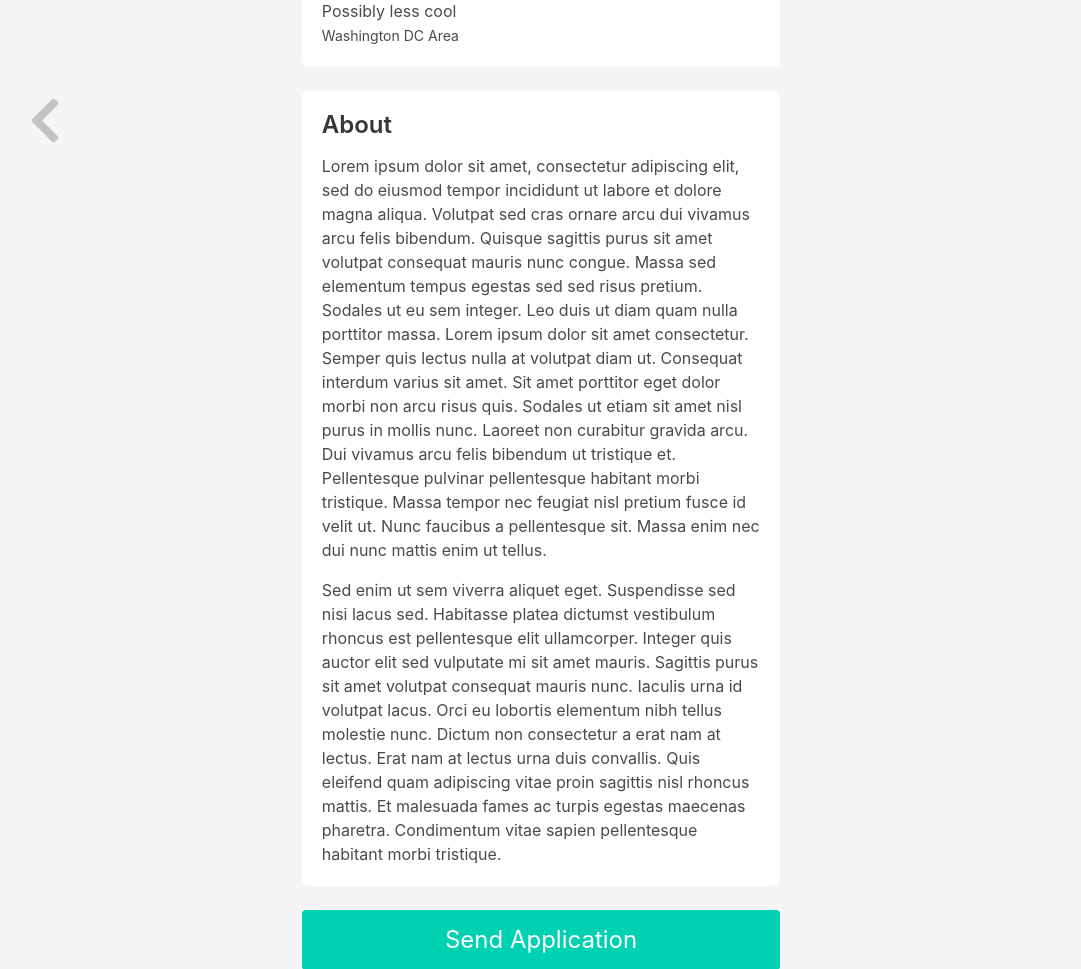
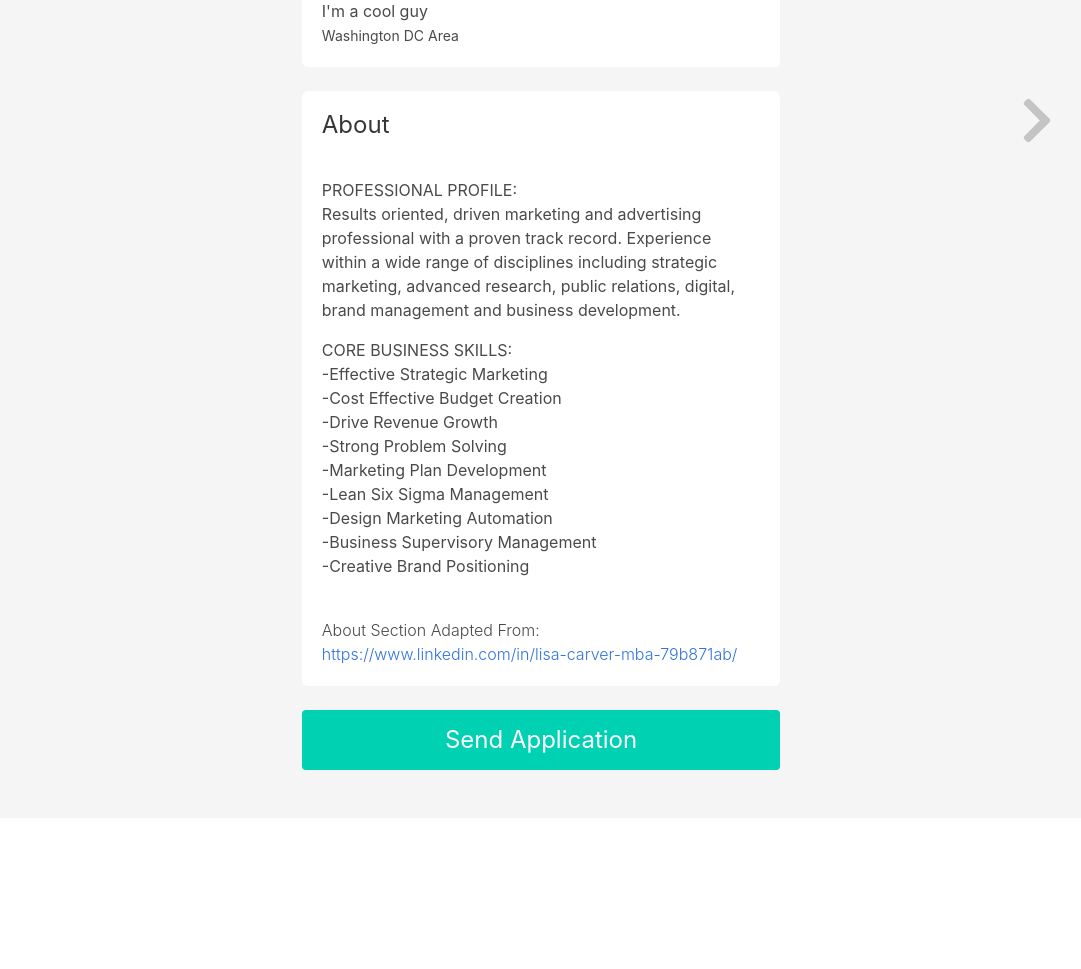
Before and after one commit to psavchuk/psavchuk.github.io, a website: page pages/index.html in a window 1280 px wide. Shown: the part 305-1274 px from the top of the page, without its empty margins (99-1180 px from the left). After the commit the page ends 1123 px from the top, so only its background shows below. Drawn offline with Linux system fonts and the light colour scheme.

Commit message:
reorganized folders

```diff
--- a/testpage.html
+++ b/pages/index.html
@@ -6,39 +6,39 @@
     <meta name="viewport" content="width=device-width, initial-scale=1">
     <script src="https://kit.fontawesome.com/a076d05399.js"></script>
     <title>Paul Savchuk - Technology and Lookism</title>
-    <link rel="stylesheet" href="css/mystyles.css">
+    <link rel="stylesheet" href="../css/mystyles.css">
   </head>
   <body>
       <section class="section">
         <div class="columns is-mobile">
-            <div class="column">
-                <div>
+            <div class="column is-narrow-mobile">
+                <!--<div>
                     <figure class="image is-32x32" style="position: fixed; left: 10%; top: 50%;">
                         <input class="nextpage" type="image" onclick="pagenext('index.html')" src="images/chevron-left-solid.svg">
                     </figure>
-                </div>
+                </div>-->
             </div>
             <div class="column is-three-quarters-mobile is-two-fifths-desktop">
                 <div class="box">
                     <!--Banner Image-->
                     <div class="banner">
                         <figure class="image">
-                            <img src="images/bannerplaceholder.jfif">
+                            <img src="../images/bannerplaceholder.jfif">
                         </figure>
                     </div>
                     <!--Profile picture-->
                     <div class="profilepicempty">
                         <figure class="image is-128x128">
-                            <img class="is-rounded" src="images/user-regular.svg">
+                            <img class="is-rounded" src="../images/user-regular.svg">
                             <!--<i class="fas fa-user-alt fa-6x"></i>-->
                         </figure>
                     </div>
                     <div class="content" style="padding-top: 25px">
                         <h2>
-                            Some other dude
+                            Paul Savchuk
                         </h2>
                         <p>
-                            Possibly less cool
+                            I'm a cool guy
                             <br>
                             <small>Washington DC Area</small>
                         </p>
@@ -46,28 +46,50 @@
                 </div>
                 <div class="box">
                     <div class="content">
-                        <h3>
+                        <h3 class="has-text-weight-normal">
                             About
                         </h3>
+                        <br>
                         <p>
-                            Lorem ipsum dolor sit amet, consectetur adipiscing elit, sed do eiusmod tempor incididunt ut labore et dolore magna aliqua. Volutpat sed cras ornare arcu dui vivamus arcu felis bibendum. Quisque sagittis purus sit amet volutpat consequat mauris nunc congue. Massa sed elementum tempus egestas sed sed risus pretium. Sodales ut eu sem integer. Leo duis ut diam quam nulla porttitor massa. Lorem ipsum dolor sit amet consectetur. Semper quis lectus nulla at volutpat diam ut. Consequat interdum varius sit amet. Sit amet porttitor eget dolor morbi non arcu risus quis. Sodales ut etiam sit amet nisl purus in mollis nunc. Laoreet non curabitur gravida arcu. Dui vivamus arcu felis bibendum ut tristique et. Pellentesque pulvinar pellentesque habitant morbi tristique. Massa tempor nec feugiat nisl pretium fusce id velit ut. Nunc faucibus a pellentesque sit. Massa enim nec dui nunc mattis enim ut tellus.
+                            PROFESSIONAL PROFILE:
+                            <br>
+                            Results oriented, driven marketing and advertising professional with a proven track record. Experience within a wide range of disciplines including strategic marketing, advanced research, public relations, digital, brand management and business development.
                         </p>
                         <p>
-                            Sed enim ut sem viverra aliquet eget. Suspendisse sed nisi lacus sed. Habitasse platea dictumst vestibulum rhoncus est pellentesque elit ullamcorper. Integer quis auctor elit sed vulputate mi sit amet mauris. Sagittis purus sit amet volutpat consequat mauris nunc. Iaculis urna id volutpat lacus. Orci eu lobortis elementum nibh tellus molestie nunc. Dictum non consectetur a erat nam at lectus. Erat nam at lectus urna duis convallis. Quis eleifend quam adipiscing vitae proin sagittis nisl rhoncus mattis. Et malesuada fames ac turpis egestas maecenas pharetra. Condimentum vitae sapien pellentesque habitant morbi tristique.
+                            CORE BUSINESS SKILLS:
+                            <br>
+                            -Effective Strategic Marketing
+                            <br>
+                            -Cost Effective Budget Creation
+                            <br>
+                            -Drive Revenue Growth
+                            <br>
+                            -Strong Problem Solving
+                            <br>
+                            -Marketing Plan Development
+                            <br>
+                            -Lean Six Sigma Management
+                            <br>
+                            -Design Marketing Automation
+                            <br>
+                            -Business Supervisory Management
+                            <br>
+                            -Creative Brand Positioning
                         </p>
+                        <br>
+                        <p class="has-text-weight-light">About Section Adapted From: <a>https://www.linkedin.com/in/lisa-carver-mba-79b871ab/</a></p>
                     </div>
                 </div>
                 <div>
                     <button class="button is-primary is-large" style="width: 100%;">Send Application</button>
                 </div>
             </div>
-
-            <div class="column is-narrow-mobile">
-                <!--<div>
+            <div class="column">
+                <div>
                     <figure class="image is-32x32" style="position: fixed; top: 50%; right:10%">
-                        <input class="nextpage" type="image" onclick="pagenext('testpage.html')" src="images/chevron-right-solid.svg">
+                        <input class="nextpage" type="image" onclick="pagenext('testpage.html')" src="../images/chevron-right-solid.svg">
                     </figure>
-                </div>-->
+                </div>
             </div>
         </div>
 
@@ -76,5 +98,5 @@
         Icons From: <a href="https://fontawesome.com/license">Font Awesome </a>
       </footer>-->
   </body>
-  <script src="script.js"></script>
+  <script src="../script.js"></script>
 </html>
--- a/script.js
+++ b/script.js
@@ -39,7 +39,6 @@ function fadeIn(el, time) {
       if (+el.style.opacity < 1) {
         (window.requestAnimationFrame && requestAnimationFrame(tick)) || setTimeout(tick, 16);
       }
-      console.log("Page In");
     };
 
     tick();
@@ -56,7 +55,6 @@ function fadeOut(el, time) {
         if (+el.style.opacity > 0) {
         (window.requestAnimationFrame && requestAnimationFrame(tick)) || setTimeout(tick, 16);
         }
-        console.log("Page Out");
     };
 
     tick();
```
Also changed, not shown: pages/testpage.html (renamed from index.html, +40 -16 lines), pages/framework.html (renamed from framework.html), pages/home.html (renamed from home.html), pages/lookism.html (renamed from lookism.html).
